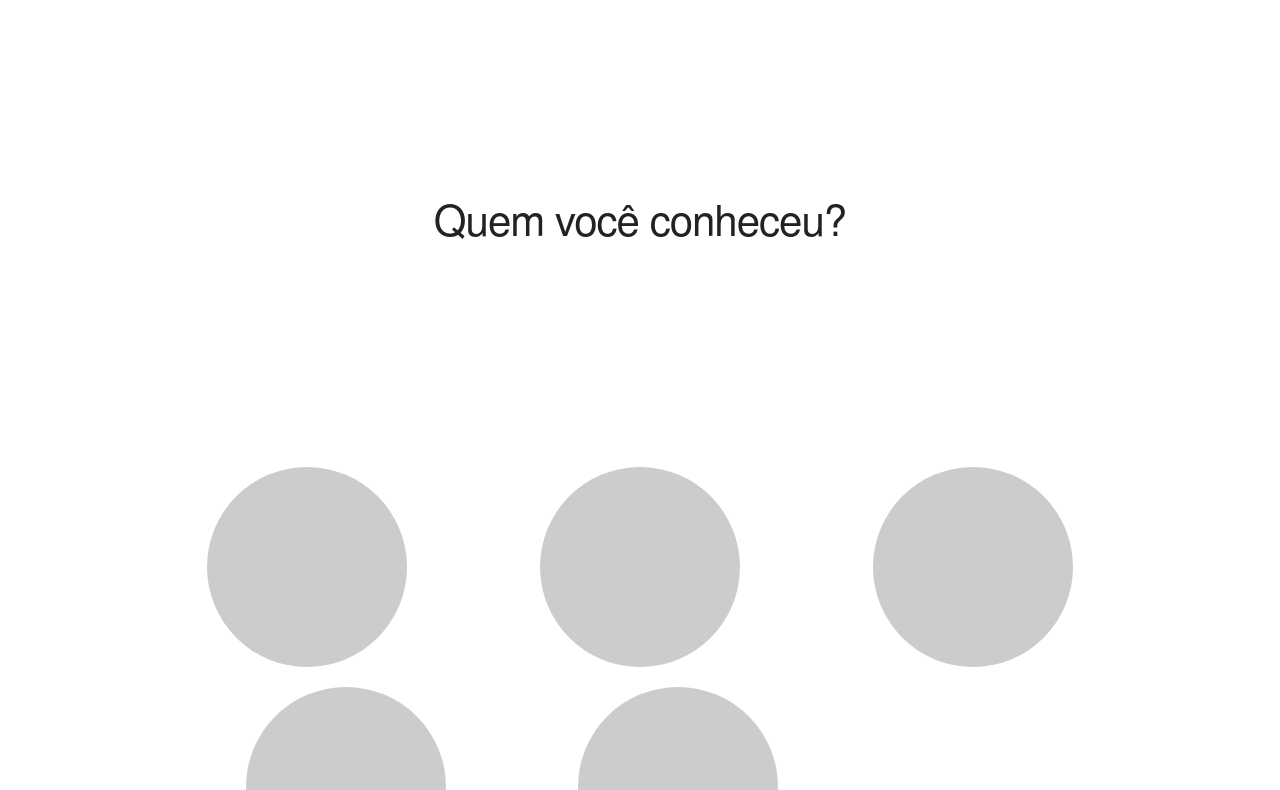
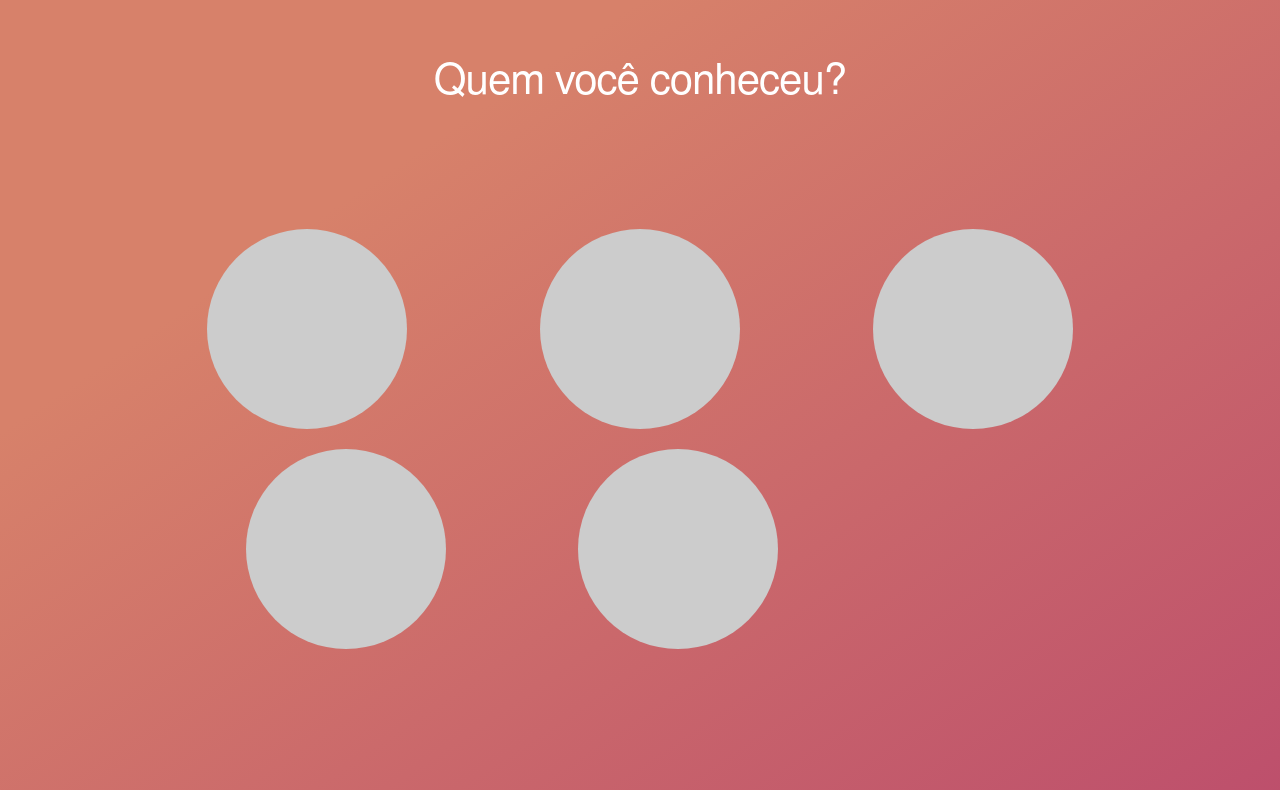
Before and after one commit to leonakao/obrigado-pela-preferencia, a Vue app in the folder client/: page / in a window 1280 px wide. Shown: the top 790 px of the page. Built offline with nearby package versions, Linux system fonts and the light colour scheme.

Commit message:
gradient background

```diff
--- a/client/src/pages/Items.vue
+++ b/client/src/pages/Items.vue
@@ -21,7 +21,7 @@ import ImageCircle from '../components/ImageCircle';
 export default {
     data: function() {
         return {
-            aux: [1,2,3,4,5,6, 7, 8]
+            aux: [1,2,3,4,5]
         }
     },
     components: {
@@ -32,8 +32,9 @@ export default {
 
 <style>
 .header {
-    margin-top: 20%;
+    margin-top: 50px;
     text-align: center;
+    color: #fff;
 }
 
 .body .column,.columns {
@@ -43,7 +44,14 @@ export default {
 }
 
 .body {
-    margin-top: 20%;
+    margin-top: 10%;
     text-align: center;
+
+}
+
+html {
+    height: 100vh;
+    background-color: #bd4f6c;
+    background-image: linear-gradient(326deg, #bd4f6c 0%, #d7816a 74%);
 }
 </style>
```
Also changed, not shown: 1 other file (tests, documents, lock files or other folders).
